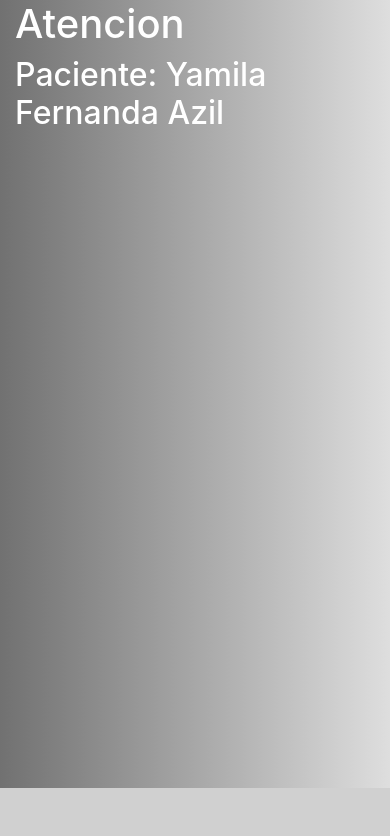
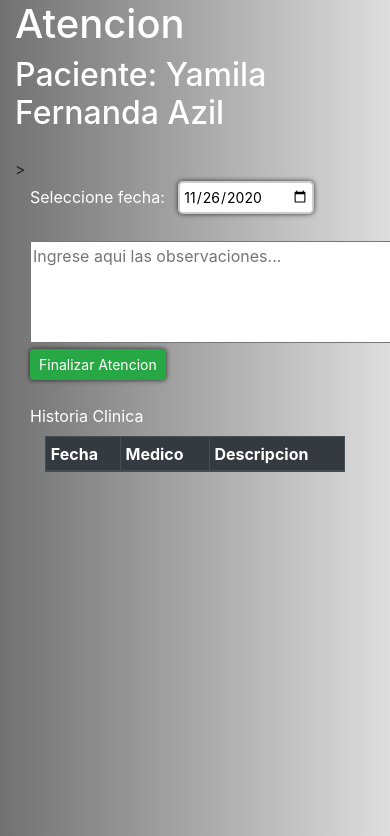
Before and after one commit to wirelexx/consultorio1, a Django app: page /6/atender_paciente in a window 390 px wide; the page is wider, and only the part inside the window is pictured. Shown: the part 56-892 px from the top of that part. Before the commit the page ends 844 px from the top of that part, so only its background shows below. Run offline with Django 3.2, Linux system fonts and the light colour scheme; a user stored in the database is signed in; data comes from the database, SQL or seed files in the repository; both versions use the stored data as it was after the commit; lists and menus that the app fills with data are empty.

Commit message:
ultima modificacion

```diff
--- a/gestion_consultorio/models.py
+++ b/gestion_consultorio/models.py
@@ -26,7 +26,7 @@ class turno(models.Model):
 class historia_medica(models.Model):
     id_paciente = models.ForeignKey(paciente, on_delete=models.CASCADE)
     id_medico = models.ForeignKey(medico, on_delete=models.CASCADE)
-    fecha = models.DateField(default=datetime.datetime(2000,1,31))
+    fecha = models.DateField()
     descripcion = models.TextField(blank=True)
 
 
--- a/gestion_consultorio/templates/atender_paciente.html
+++ b/gestion_consultorio/templates/atender_paciente.html
@@ -7,4 +7,56 @@
   <div class="input-group mb-3">
 </div>
 
+>
+<div class="container">
+  <form action="{% url 'graba_hclinica' %}" method="post">
+    {% csrf_token %}
+    <div>
+      <label style="color:white;">Seleccione fecha:</label>&nbsp;&nbsp;&nbsp;<input type="date" name="fecha" id="input_fecha">
+    </div>
+    <br>
+    <textarea name="movimiento" rows="4" cols="120" required placeholder="Ingrese aqui las observaciones..."></textarea>
+    <input type="hidden" name="id_turno" value={{turno.id}}>
+    <input type="submit" class="btn btn-success btn-sm" value="Finalizar Atencion">
+  </form>
+</div>
+<br>
+<div class="container">
+  <label style="color:white;">Historia Clinica</label>
+  <div id="div1" class ="col-md-12">
+    <table border="1" class="table table-hover table-bordered bg-white table-sm">
+      <thead class="thead-dark">
+        <tr>
+          <th style="display:none;" scope="col">Id</th>
+          <th scope="col">Fecha</th>
+          <th scope="col">Medico</th>
+          <th scope="col">Descripcion</th>
+        </tr>
+      </thead>
+      <tbody id="tabla_historia_clinica">
+        {% for movimiento in historia_clinica %}
+          <tr>
+            <td>{{movimiento.fecha|date:"d/m/Y"}}</td>
+            <td>{{movimiento.id_medico}}</td>
+            <td>{{movimiento.descripcion}}</td>
+          </tr>
+        {% endfor %}
+      </tbody>
+    </table>
+  </div>
+</div>
+
+<script>
+  window.onload = function(){
+    var fecha = new Date(); //Fecha actual
+    var mes = fecha.getMonth()+1; //obteniendo mes
+    var dia = fecha.getDate(); //obteniendo dia
+    var anio = fecha.getFullYear(); //obteniendo año
+    if(dia<10)
+      dia='0'+dia; //agrega cero si el menor de 10
+    if(mes<10)
+      mes='0'+mes //agrega cero si el menor de 10
+    document.getElementById('input_fecha').value=anio+"-"+mes+"-"+dia;
+  }
+</script>
 {% endblock %}
--- a/gestion_consultorio/urls.py
+++ b/gestion_consultorio/urls.py
@@ -12,4 +12,7 @@ urlpatterns = [
     path("login", views.login_view, name="login_view"),
     path("logout", views.logout_view, name="logout_view"),
     path("errorpermisos", views.errorpermisos, name="errorpermisos"),
+    path("graba_hclinica", views.graba_hclinica, name="graba_hclinica"),
+    path("<int:turno_id>/ausente_paciente", views.ausente_paciente, name="ausente_paciente"),
+    path("<int:turno_id>/eliminar_turno", views.eliminar_turno, name="eliminar_turno"),
 ]
--- a/gestion_consultorio/views.py
+++ b/gestion_consultorio/views.py
@@ -128,7 +128,8 @@ def historia_clinica(request, paciente_id):
 
 @login_required(login_url='login_view')
 def atender_paciente(request, turno_id):
-    return render(request,"atender_paciente.html",{"turno":turno.objects.get(pk=turno_id)})
+    paciente_id= turno.objects.get(pk=turno_id).id_paciente
+    return render(request,"atender_paciente.html",{"turno":turno.objects.get(pk=turno_id),"historia_clinica": historia_medica.objects.filter(id_paciente=paciente_id)})
 
 class FormNuevoPaciente(forms.Form):
     nombre = forms.CharField(label="Nombre")
@@ -153,3 +154,32 @@ def login_view(request):
 def logout_view(request):
     logout(request)
     return render(request, "login.html", {"mensaje": "Desconectado."})
+
+@login_required(login_url='login_view')
+def graba_hclinica(request):
+    if request.method == "POST":
+        m = historia_medica()
+        m.id_medico=turno.objects.get(pk=int(request.POST['id_turno'])).id_medico
+        m.id_paciente=turno.objects.get(pk=int(request.POST['id_turno'])).id_paciente
+        m.fecha=request.POST['fecha']
+        m.descripcion=request.POST['movimiento']
+        m.save()
+        id_turno=request.POST['id_turno']
+        t = turno()
+        t = turno.objects.get(pk=int(id_turno))
+        t.estado_turno = "ATENDIDO"
+        t.save()
+    return HttpResponseRedirect(reverse('turnos'))
+
+@login_required(login_url='login_view')
+def ausente_paciente(request, turno_id):
+    t = turno.objects.get(pk=turno_id)
+    t.estado_turno = "AUSENTE"
+    t.save()
+    return HttpResponseRedirect(reverse('turnos'))
+
+@login_required(login_url='login_view')
+def eliminar_turno(request, turno_id):
+    t = turno.objects.get(pk=turno_id)
+    t.delete()
+    return HttpResponseRedirect(reverse('turnos'))
```
Also changed, not shown: gestion_consultorio/templates/atender.html (deleted, +0 -9 lines), gestion_consultorio/templates/turnos.html (+7 -3 lines), db.sqlite3, gestion_consultorio/migrations/0018_auto_20201126_1825.py (added).
